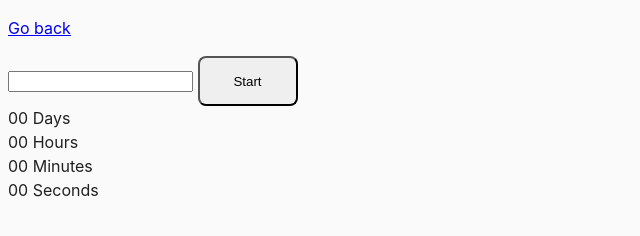
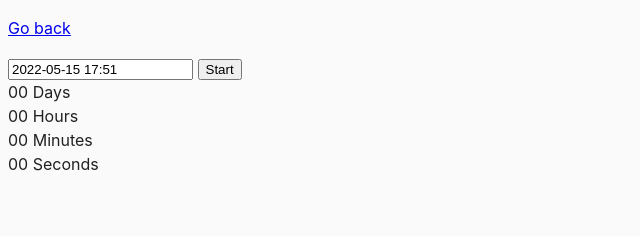
Before and after one commit to ihorshark/goit-js-hw-09, a website built with Parcel: page src/02-timer.html in a window 1280 px wide. Shown: the whole page, without its empty margins (0-640 px from the left). Built offline with nearby package versions, Linux system fonts and the light colour scheme.

Commit message:
Second task (demo)

```diff
--- a/package.json
+++ b/package.json
@@ -24,5 +24,8 @@
     "parcel-plugin-nuke-dist": "^1.0.1",
     "posthtml-include": "^1.6.2",
     "sass": "^1.32.8"
+  },
+  "dependencies": {
+    "flatpickr": "^4.6.13"
   }
 }
--- a/src/css/common.css
+++ b/src/css/common.css
@@ -16,9 +16,3 @@ img {
   display: block;
   max-width: 100%;
 }
-
-button {
-  width: 100px;
-  height: 50px;
-  border-radius: 8px;
-}
--- a/src/js/02-timer.js
+++ b/src/js/02-timer.js
@@ -0,0 +1,21 @@
+import flatpickr from 'flatpickr';
+import 'flatpickr/dist/flatpickr.min.css';
+
+const refs = {
+  datetimePicker: document.querySelector('#datetime-picker'),
+};
+
+flatpickr(refs.datetimePicker, {
+  enableTime: true,
+  time_24hr: true,
+  defaultDate: new Date(),
+  minuteIncrement: 1,
+  onClose(selectedDates) {
+    console.log(selectedDates[0]);
+    console.log(Date.now());
+
+    if (selectedDates[0].getTime() < Date.now()) {
+      window.alert('Please choose a date in the future');
+    }
+  },
+});
```
Also changed, not shown: 1 other file.
